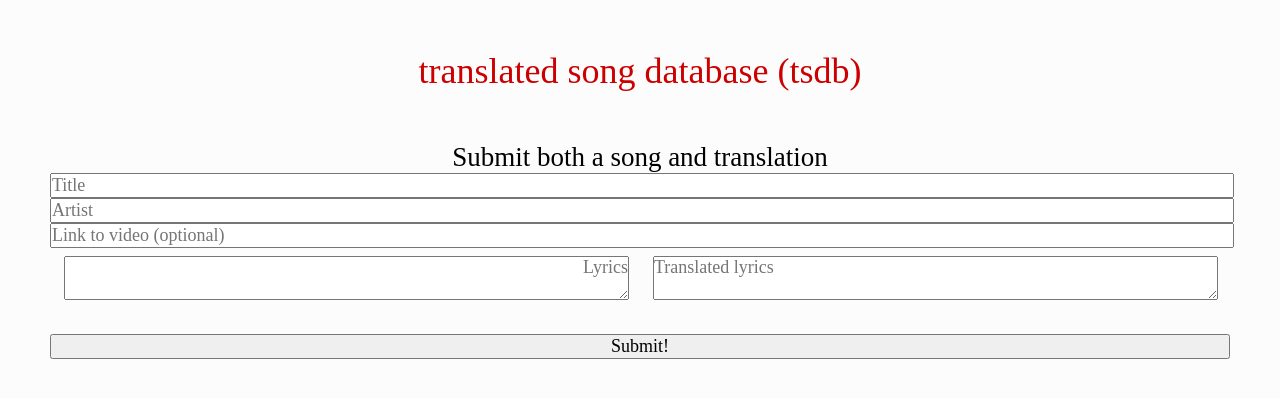
After one commit to neynt/tsdb, a Django app: page /submit-both in a window 1280 px wide. The commit adds this page. Shown: the top 398 px of the page. Run offline with Django 3.2, Linux system fonts and the light colour scheme; some libraries are stand-ins or nearby versions.

Commit message:
add gitignore, submission forms, remove __pycache__

```diff
--- a/tsdb/static/tsdb/style.css
+++ b/tsdb/static/tsdb/style.css
@@ -29,6 +29,7 @@ a:hover {
 }
 
 table {
+  width: 100%;
   margin: 0 auto;
 }
 
@@ -40,3 +41,22 @@ td {
 table.dual td:first-child {
   text-align: right;
 }
+
+form {
+  margin: 0 auto;
+}
+
+input {
+  width: 100%;
+  font-family: 'Crimson Text', serif;
+  font-size: 18px;
+}
+textarea {
+  width: 100%;
+  height: 100%;
+  font-family: 'Crimson Text', serif;
+  font-size: 18px;
+}
+table.dual td:first-child textarea {
+  text-align: right;
+}
--- a/tsdb/templates/tsdb/base.html
+++ b/tsdb/templates/tsdb/base.html
@@ -6,6 +6,7 @@
   <meta http-equiv="X-UA-Compatible" content="IE=edge">
   <meta name="viewport" content="width=device-width, initial-scale=1">
   <link rel="stylesheet" type="text/css" href="{% static 'tsdb/style.css' %}">
+  <script src='https://code.jquery.com/jquery-2.1.3.min.js' type='text/javascript'></script>
   <title>tsdb</title>
 </head>
 <body>
--- a/tsdb/templates/tsdb/index.html
+++ b/tsdb/templates/tsdb/index.html
@@ -11,4 +11,6 @@
   <p>No songs.</p>
 {% endif %}
 
+<h2><a href="{% url 'tsdb:submit_song_form' %}">Submit a song</a></h2>
+
 {% endblock %}
--- /dev/null
+++ b/tsdb/templates/tsdb/submit_song_and_translation_form.html
@@ -0,0 +1,25 @@
+{% extends "tsdb/base.html" %}
+{% block content %}
+<h2>Submit both a song and translation</h2>
+<form action="{% url 'tsdb:submit_song_action' %}" method="post">
+  {% csrf_token %}
+  <input type="text" name="title" placeholder="Title">
+  <br>
+  <input type="text" name="artist" placeholder="Artist">
+  <br>
+  <input type="text" name="video_url" placeholder="Link to video (optional)">
+  <br>
+  <table class="dual">
+    <tr>
+      <td>
+        <textarea name="lyrics" placeholder="Lyrics"></textarea>
+      </td>
+      <td>
+        <textarea name="lyrics" placeholder="Translated lyrics"></textarea>
+      </td>
+    </tr>
+  </table>
+  <br>
+  <input type="submit" value="Submit!">
+</form>
+{% endblock %}
--- a/tsdb/urls.py
+++ b/tsdb/urls.py
@@ -4,10 +4,20 @@ from tsdb import views
 urlpatterns = patterns('',
     # e.g. /
     url(r'^$', views.index, name='index'),
-    # e.g. /s/23
-    url(r'^s/(?P<song_id>\d+)$', views.song, name='song'),
+    # e.g. /song/23
+    url(r'^song/(?P<song_id>\d+)$', views.song, name='song'),
     # e.g. /t/69
     url(r'^t/(?P<translation_id>\d+)$', views.translation, name='translation'),
-    # e.g. /ts/69
-    url(r'^ts/(?P<translation_id>\d+)$', views.song_and_translation, name='song_and_translation'),
+    # e.g. /both/69
+    url(r'^both/(?P<translation_id>\d+)$', views.song_and_translation, name='song_and_translation'),
+    # i.e. /submit-song
+    url(r'^submit-song$', views.submit_song_form, name='submit_song_form'),
+    # i.e. /submit-song-action
+    url(r'^submit-song-action$', views.submit_song_action, name='submit_song_action'),
+    # i.e. /submit-both
+    url(r'^submit-both$', views.submit_song_and_translation_form, name='submit_song_and_translation_form'),
+    # e.g. /song/23/submit-translation
+    url(r'^song/(?P<song_id>\d+)/submit-translation$', views.submit_translation_form, name='submit_translation_form'),
+    # e.g. /song/23/submit-translation-action
+    url(r'^song/(?P<song_id>\d+)/submit-translation-action$', views.submit_translation_action, name='submit_translation_action'),
 )
--- a/tsdb/views.py
+++ b/tsdb/views.py
@@ -1,6 +1,8 @@
 from django.shortcuts import get_object_or_404, render
-from django.http import HttpResponse
-from tsdb.models import Song, SongTranslation
+from django.http import HttpResponse, HttpResponseRedirect
+from django.core.urlresolvers import reverse
+from tsdb.models import Artist, Song, SongTranslation
+import itertools
 
 def song(request, song_id):
     song = get_object_or_404(Song, pk=song_id)
@@ -25,13 +27,50 @@ def translation(request, translation_id):
 def song_and_translation(request, translation_id):
     translation = get_object_or_404(SongTranslation, pk=translation_id)
     song = translation.orig
-    lines = zip(song.lyrics.split('\n'), translation.lyrics.split('\n'))
+    lines = itertools.zip_longest(song.lyrics.split('\n'), translation.lyrics.split('\n'), fillvalue="")
     context = {'translation': translation, 'song': song, 'lines': lines}
     if 'youtube' in translation.video_url:
         yt_id = translation.video_url.split('=')[-1]
         context['song_video'] = '<iframe width="560" height="315" src="//www.youtube.com/embed/%s" frameborder="0" allowfullscreen></iframe>' % (yt_id)
     return render(request, 'tsdb/song_and_translation.html', context)
 
+def submit_song_action(request):
+    try:
+        new_song = Song()
+        new_song.title = request.POST['title']
+        new_song.video_url = request.POST['video_url']
+        new_song.artist, created = Artist.objects.get_or_create(name=request.POST['artist'])
+        new_song.lyrics = request.POST['lyrics']
+        new_song.save()
+        return HttpResponseRedirect(reverse('tsdb:song', args=(new_song.id,)))
+    except KeyError:
+        return HttpResponse("nope")
+
+def submit_song_form(request):
+    return render(request, 'tsdb/submit_song_form.html')
+
+def submit_translation_form(request, song_id):
+    song = get_object_or_404(Song, pk=song_id)
+    lines = song.lyrics.split('\n')
+    context = {'song': song, 'lines': lines}
+    return render(request, 'tsdb/submit_translation_form.html', context)
+
+def submit_translation_action(request, song_id):
+    try:
+        song = get_object_or_404(Song, pk=song_id)
+        new_trans = song.songtranslation_set.create()
+        new_trans.title = request.POST['title']
+        new_trans.video_url = request.POST['video_url']
+        new_trans.translator = request.POST['translator']
+        new_trans.lyrics = request.POST['lyrics']
+        new_trans.save()
+        return HttpResponseRedirect(reverse('tsdb:translation', args=(new_trans.id,)))
+    except KeyError:
+        return HttpResponse("nope")
+
+def submit_song_and_translation_form(request):
+    return render(request, 'tsdb/submit_song_and_translation_form.html')
+
 def index(request):
     songs = Song.objects.order_by('title')
     context = {'songs': songs}
```
Also changed, not shown: tsdb/templates/tsdb/submit_song_form.html (added, +16 -0 lines), tsdb/templates/tsdb/submit_translation_form.html (added, +33 -0 lines), 1 other file.
